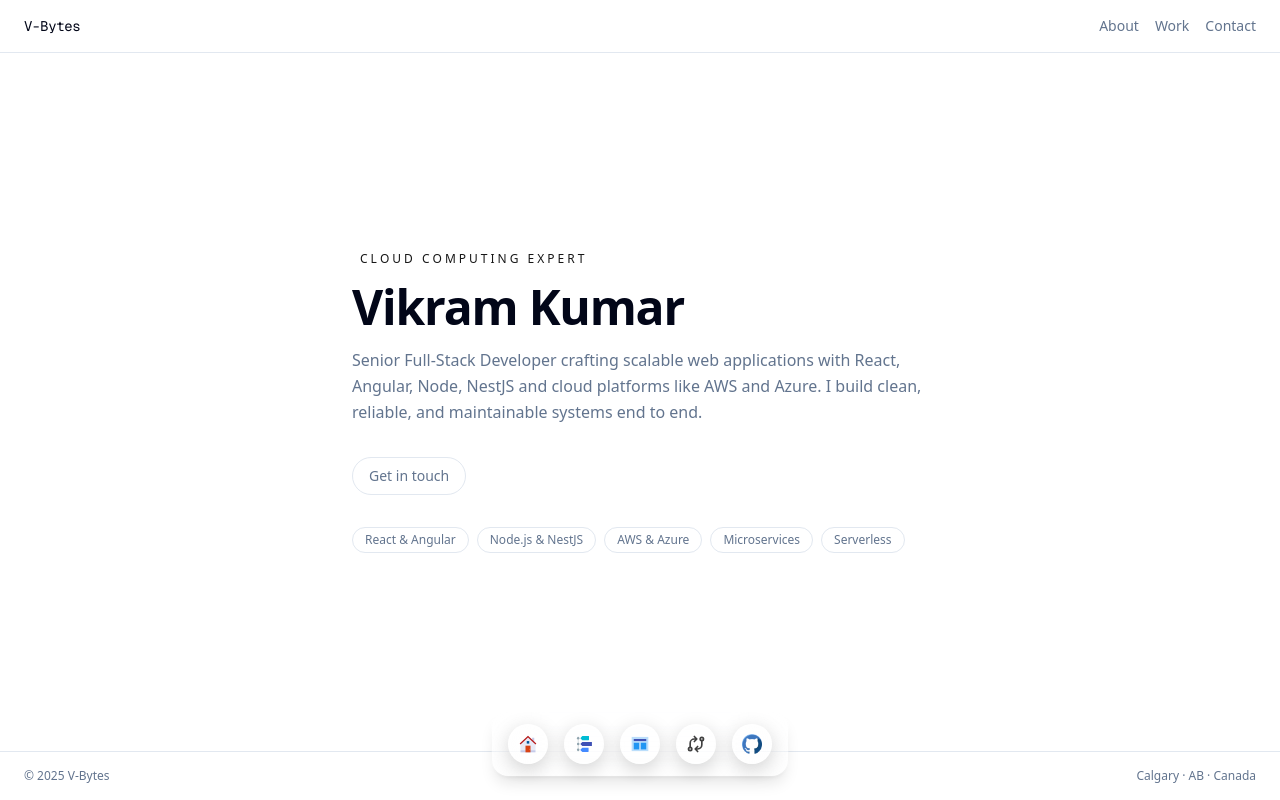
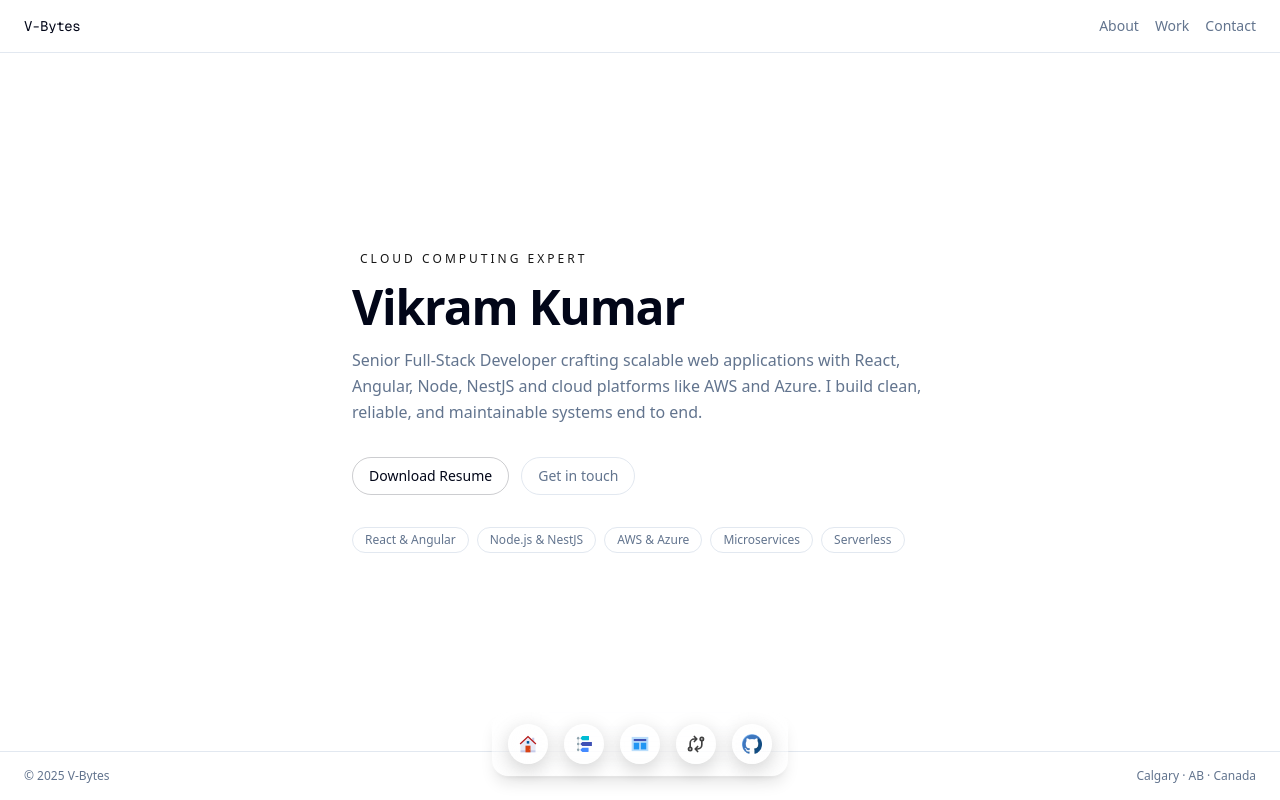
Before and after one commit to Brutalvik/v3, a Next.js app: page / in a window 1280 px wide. Built offline with nearby package versions, Linux system fonts and the light colour scheme.

Commit message:
feat: Added download resume button

```diff
--- a/src/app/page.tsx
+++ b/src/app/page.tsx
@@ -57,12 +57,12 @@ export default function HomePage() {
           </p>
 
           <div className="flex flex-wrap items-center gap-3 mb-8">
-            {/* <Link
+            <Link
               href="#work"
               className="text-xs sm:text-sm px-4 py-2 rounded-full border border-foreground/20 hover:border-foreground/60 hover:bg-foreground/5 transition"
             >
-              View work
-            </Link> */}
+              Download Resume
+            </Link>
             <Link
               href="#contact"
               className="text-xs sm:text-sm px-4 py-2 rounded-full border border-border text-muted-foreground hover:text-foreground hover:bg-foreground/5 transition"
```
